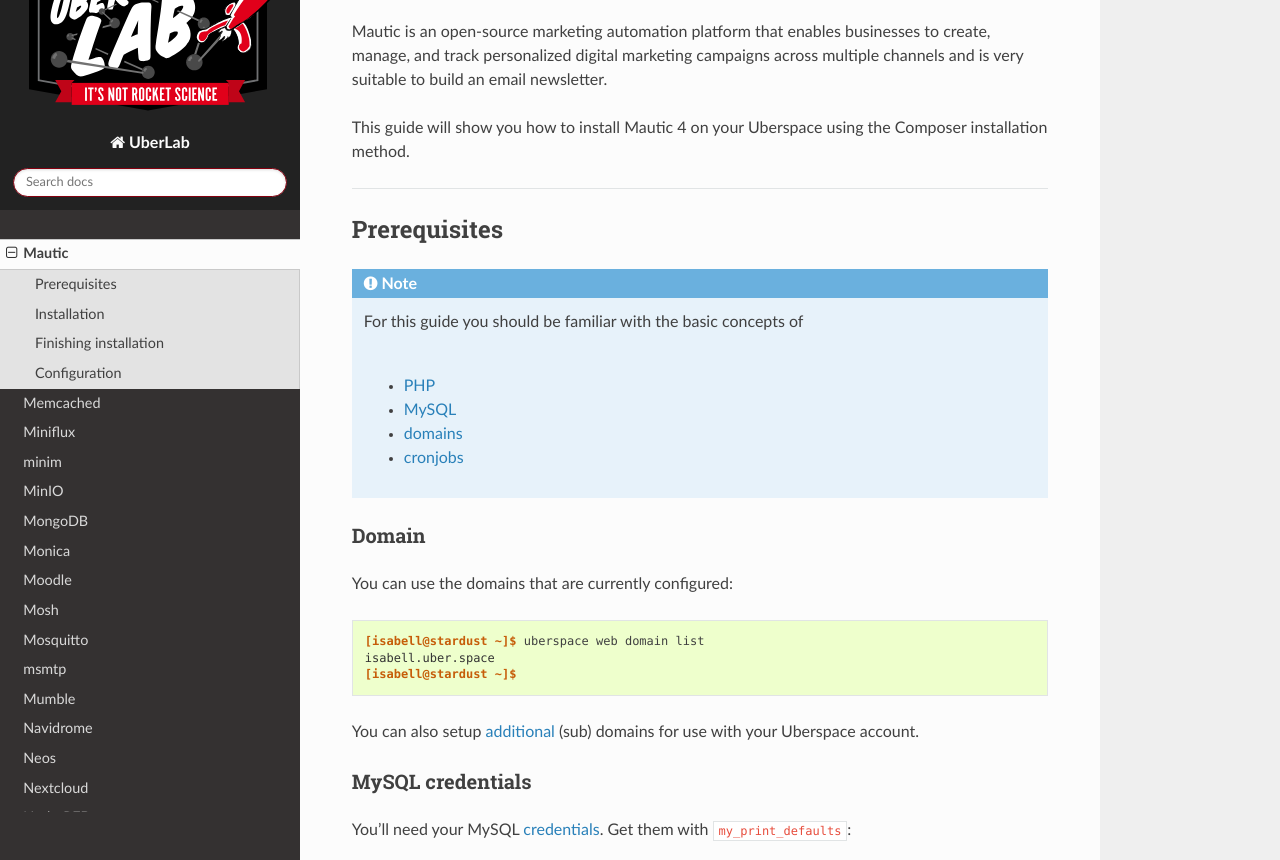
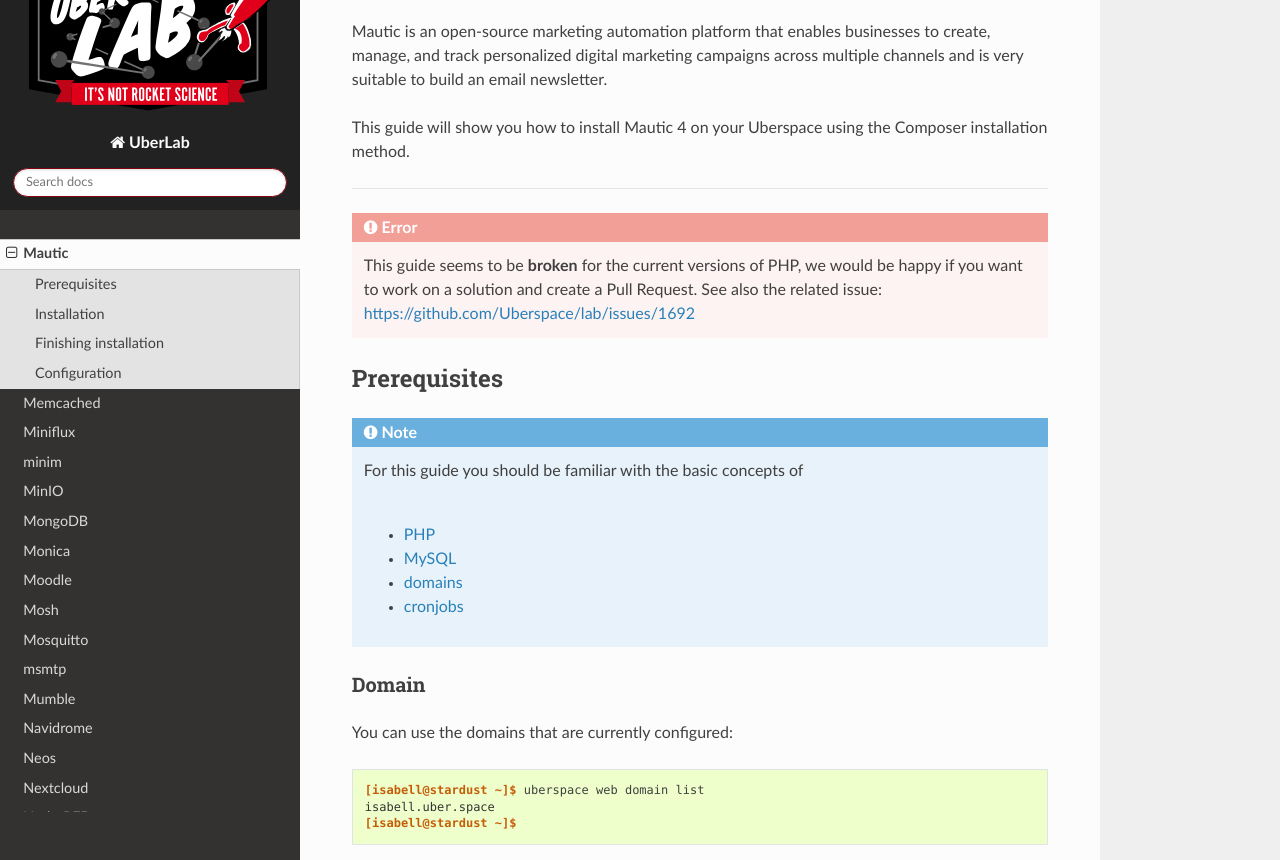
Before and after one commit to Uberspace/lab, a Sphinx documentation site: the page built from source/guide_mautic.rst, in a window 1280 px wide and 900 px high, scrolled down 1055 px, cut to the strip 40-900 px from the top of the window. Built offline with Sphinx 7.4.7 and the Read the Docs theme 2.0.0, drawn with Linux system fonts in a browser that asks for light colours.

Commit message:
[mautic] add broken message

```diff
--- a/source/guide_mautic.rst
+++ b/source/guide_mautic.rst
@@ -25,6 +25,12 @@
 This guide will show you how to install Mautic 4 on your Uberspace using the Composer installation method.
 
 ----
+
+.. error::
+
+  This guide seems to be **broken** for the current versions of PHP, we would be
+  happy if you want to work on a solution and create a Pull Request.
+  See also the related issue: https://github.com/Uberspace/lab/issues/1692
 
 Prerequisites
 =============
```
